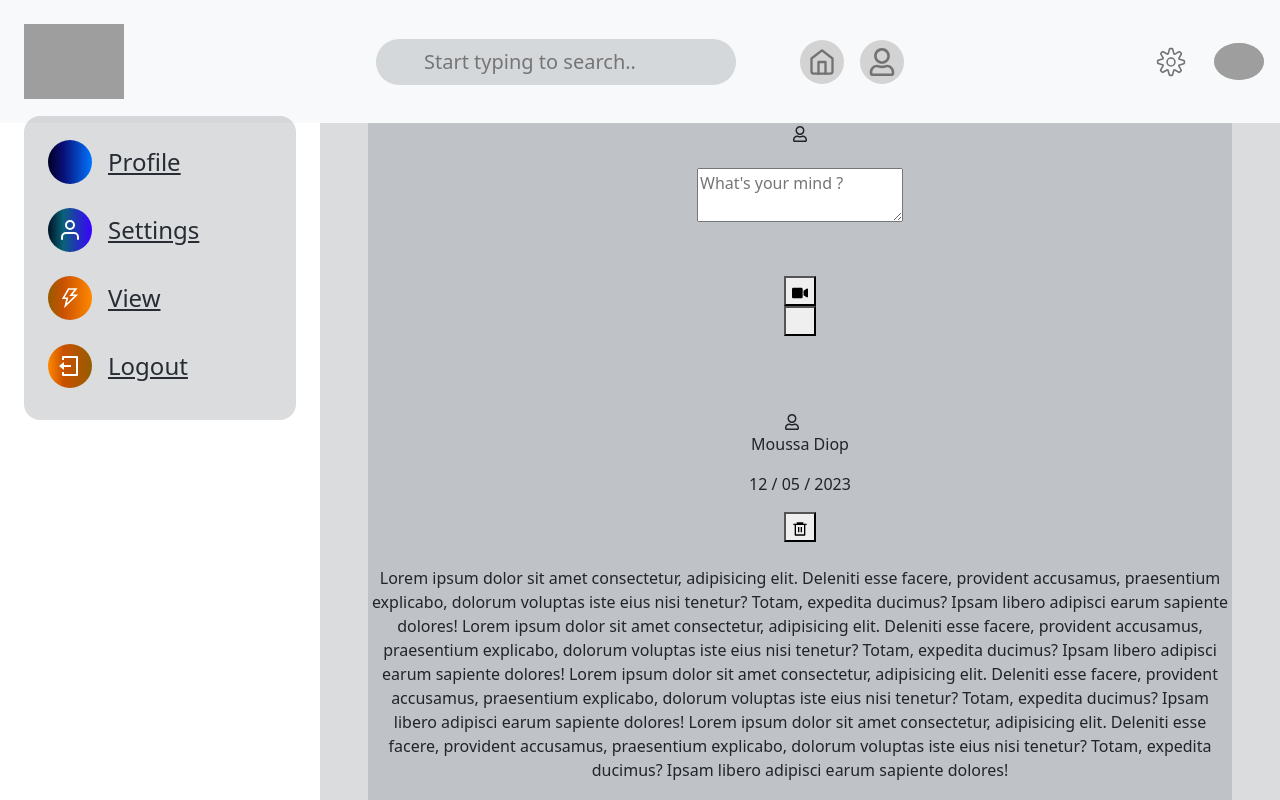
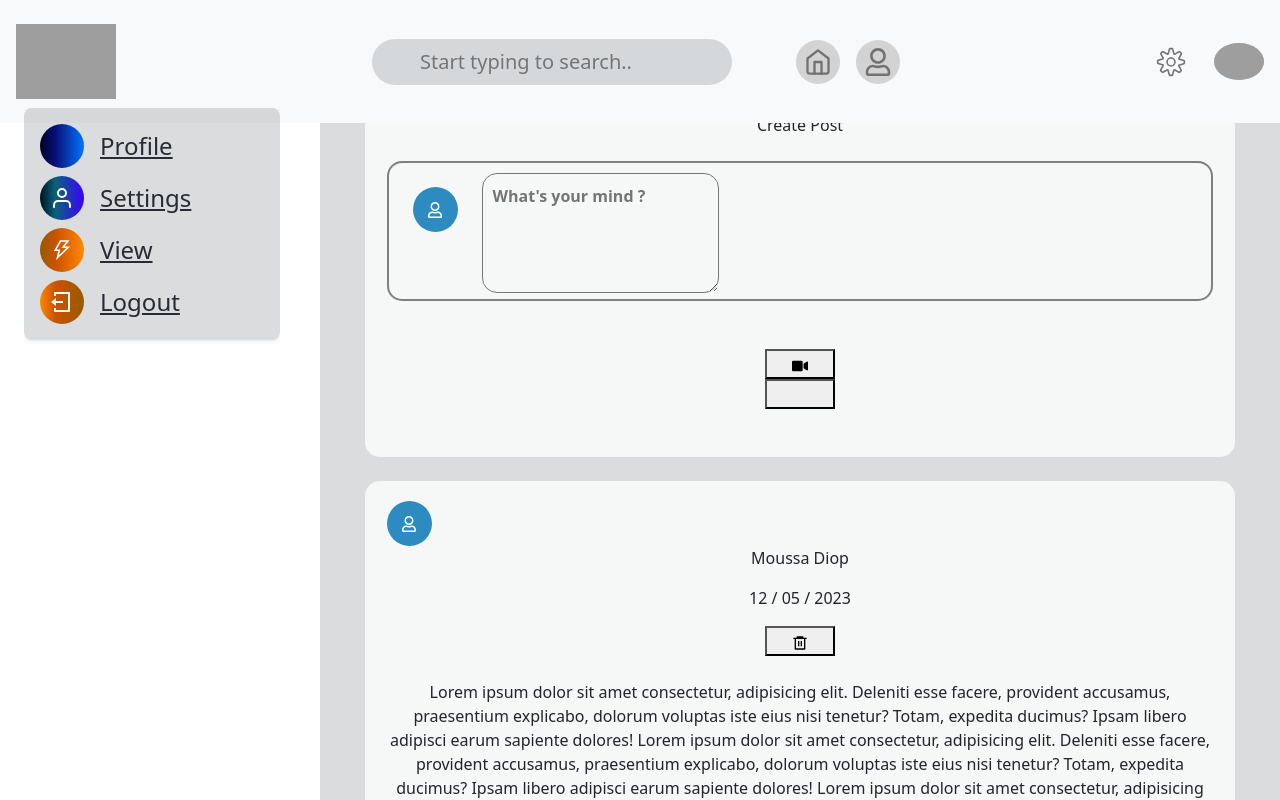
Before and after one commit to Amir31-scurt/Boomerang-social-media, a React (Create React App) app: page /Timeline in a window 1280 px wide. Shown: the top 800 px of the page. Built offline with nearby package versions, Linux system fonts and the light colour scheme; grey boxes are pictures that could not be loaded; some icons are missing.

Commit message:
WIP :alien: SideBar and NavBar

```diff
--- a/src/App.css
+++ b/src/App.css
@@ -198,6 +198,24 @@ aside {
   color: #75e6da;
 }
 
+.navigation {
+  position: fixed;
+  top: 0;
+  -ms-flex-negative: 0;
+  flex-shrink: 0;
+  width: 20%;
+  height: 100vh;
+  overflow: hidden;
+  background: 0 0;
+  -webkit-transition: width 0.25s;
+  -o-transition: width 0.25s;
+  transition: width 0.25s;
+  padding-top: calc(90px + 10px);
+  left: 0;
+  display: flex;
+  flex-direction: column;
+  align-items: center;
+}
 @media (max-width: 1024px) {
   /* .signUp-form{
         height: 100vh !important;
@@ -214,4 +232,9 @@ aside {
   .SideTitle {
     display: none;
   }
+  .navigation {
+    width: 15%;
+  }
 }
+
+/* ________________________________ */
--- a/src/components/NavCompos.jsx
+++ b/src/components/NavCompos.jsx
@@ -14,7 +14,6 @@ function NavBar() {
     <header className="d-flex align-items-center justify-content-between px-3 py-4 bg-light">
       <div className="nav-top">
         <Link to="/Timeline">
-          <i className="feather-zap text-success display1-size me-2 ms-0"></i>
           <span className="d-inline-block fredoka-font ls-3 fw-600 text-current font-xxl logo-text mb-0">
             <img
               src="https://upload.wikimedia.org/wikipedia/commons/9/9d/Boomerang-Logo.svg"
@@ -32,7 +31,7 @@ function NavBar() {
             <input
               type="text"
               placeholder="Start typing to search.."
-              className="bg-secondary bg-opacity-25 border-0 lh-32 fs-5 py-2 ps-5 pe-3 fs-d1 rounded rounded-5 searchBar"
+              className="bg-secondary bg-opacity-25 border-0 fs-5 py-2 ps-5 pe-0 pe-lg-3 fs-d1 rounded rounded-5 searchBar"
             />
           </div>
         </form>
--- a/src/components/SidCompos.jsx
+++ b/src/components/SidCompos.jsx
@@ -66,14 +66,14 @@ export default function SideBar() {
   };
   // affichage //////////////
   return (
-    <aside className="flex flex-col items-center justify-center ">
-      <div className="flex items-center justify-center gap-3 mt-3 mx-4">
-        <div className="container-1st bg-secondary bg-opacity-25 rounded rounded-4">
-          <ul className="list-unstyled gap-3 d-flex flex-column p-4">
-            {SideMenu()}
-          </ul>
+    <nav class="navigation mx-1 mx-lg-4 scroll-bar">
+      <div class="container ps-0 pe-0">
+        <div class="nav-content">
+          <div class="nav-wrap bg-secondary bg-opacity-25 p-3 rounded rounded-3 shadow-sm pt-3 pb-1 mb-2 mt-2">
+            <ul class="mb-1 top-content list-unstyled">{SideMenu()}</ul>
+          </div>
         </div>
       </div>
-    </aside>
+    </nav>
   );
 }
--- a/src/layouts/Template.jsx
+++ b/src/layouts/Template.jsx
@@ -4,8 +4,6 @@ import 'bootstrap/dist/js/bootstrap.bundle.min.js';
 import 'bootstrap-icons/font/bootstrap-icons.css';
 // import React, { useEffect, useState, useRef } from 'react';
 import NavBar from '../components/NavCompos';
-import Body from '../components/Cartes';
-import ComposBody from '../components/ComposBody';
 import SideBar from '../components/SidCompos';
 import Home from '../pages/Home';
 
@@ -19,11 +17,11 @@ export default function Template() {
         <div className="col-12 border-gray-300 NavBar">
           <NavBar />
         </div>
-        <div className="SideAndContainer d-flex">
-          <div className="col-3 h-auto route">
+        <div className="SideAndContainer d-flex row m-0 p-0">
+          <div className="col-2 col-lg-3">
             <SideBar />
           </div>
-          <div className="documo col-9 px-5 bg-secondary bg-opacity-25">
+          <div className="col-10 col-lg-9 bg-secondary bg-opacity-25">
             {/* Place ////////////////l */}
             <Home />
           </div>
--- a/src/pages/Home.jsx
+++ b/src/pages/Home.jsx
@@ -1,12 +1,12 @@
 import React from 'react';
+import '../Barry.css';
 import { Cards } from '../components/Cards';
-import { UnModal } from '../components/UnModal';
 import { TextPublication } from '../components/TextPublication';
 import { PublishTable } from '../components/UtilsData';
 
 const Home = () => {
   return (
-    <div className="bg-secondary bg-opacity-25 py-5">
+    <div className="py-5">
       {/* carte numero 1 */}
 
       <div className="">
```
